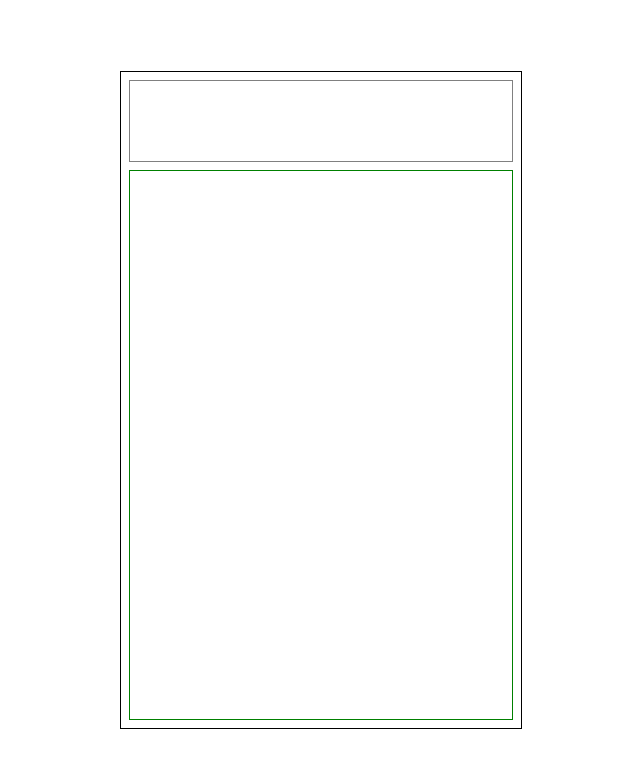
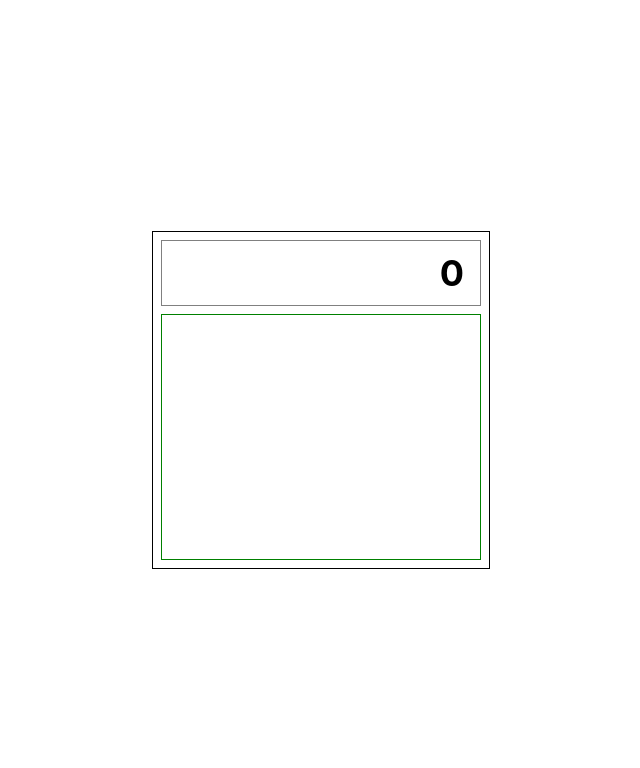
Before and after one commit to ascolm/algebrator, a React (Create React App) app: page / in a window 1280 px wide. Shown: the top 768 px of the page, without its empty margins (319-959 px from the left). Built offline with nearby package versions, Linux system fonts and the light colour scheme.

Commit message:
feat(main & display): create displayedValue state, apply styling to display component

```diff
--- a/src/components/main/display/display.module.scss
+++ b/src/components/main/display/display.module.scss
@@ -1,4 +1,9 @@
 .displayContainer{
   border: 1px solid grey;
-  height: 5rem;
+  height: 20%;
+  display: flex;
+  flex-direction: row-reverse;
+  align-items: center;
+  padding: 0 1rem;
+  font-size: 1.5rem;
 }
--- a/src/components/main/display/display.tsx
+++ b/src/components/main/display/display.tsx
@@ -1,13 +1,13 @@
 import styles from './display.module.scss';
 
 export interface Props {
-
+  displayedValue: number;
 }
 
-const Display: React.FC<Props> = (props: Props) => {
+const Display: React.FC<Props> = ({ displayedValue }) => {
   return (
     <div className={styles.displayContainer}>
-
+      <h2>{displayedValue}</h2>
     </div>
   );
 };
--- a/src/components/main/main.module.scss
+++ b/src/components/main/main.module.scss
@@ -1,6 +1,6 @@
 .mainContainer{
-  height: 80%;
-  width: 30%;
+  height: 40%;
+  width: 20%;
   min-width: 320px;
   padding: 0.5rem;
   display: flex;
--- a/src/components/main/main.tsx
+++ b/src/components/main/main.tsx
@@ -1,11 +1,14 @@
+import { useState } from 'react';
 import styles from './main.module.scss';
 import Display from 'components/main/display/display';
 import Keypad from 'components/main/keypad/keypad';
 
 const Main: React.FC = () => {
+  let [displayedValue, setDisplayedValue] = useState<number>(0);
+
   return (
     <div className={styles.mainContainer}>
-      <Display/>
+      <Display displayedValue={displayedValue}/>
       <Keypad/>
     </div>
   );
```
